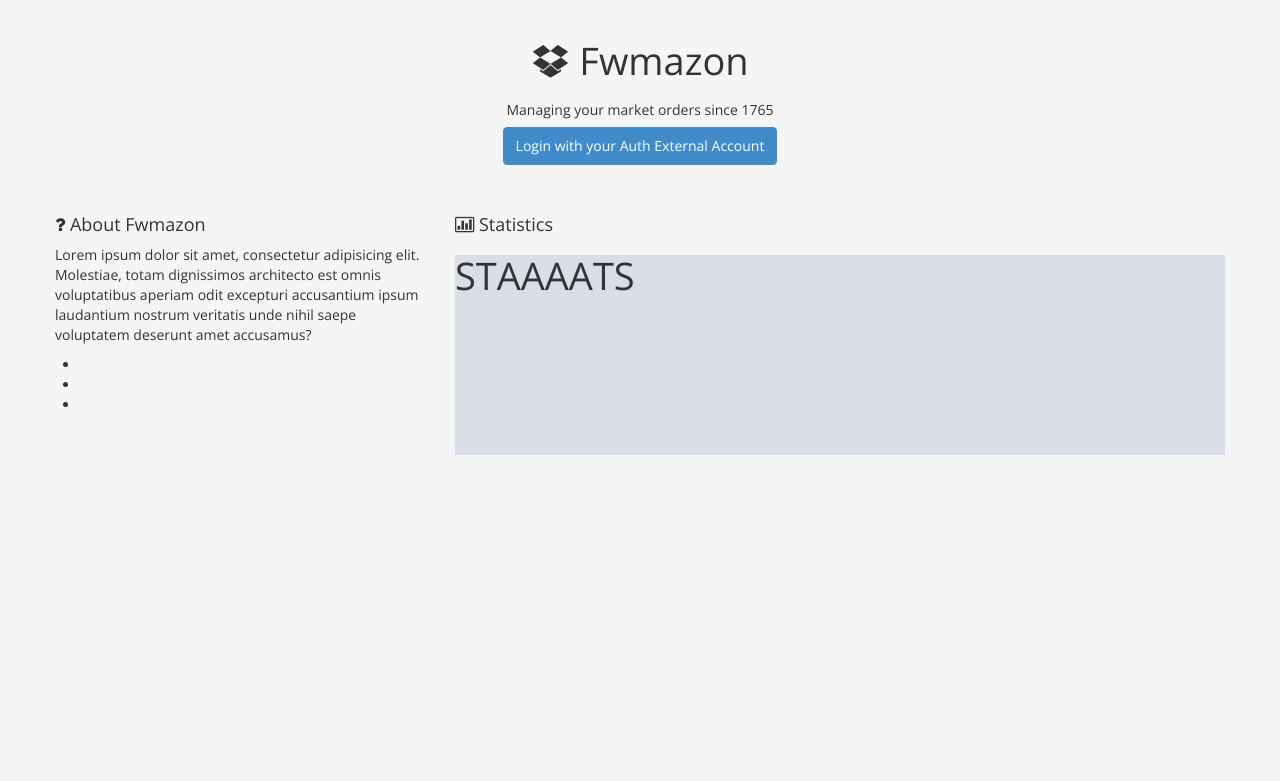
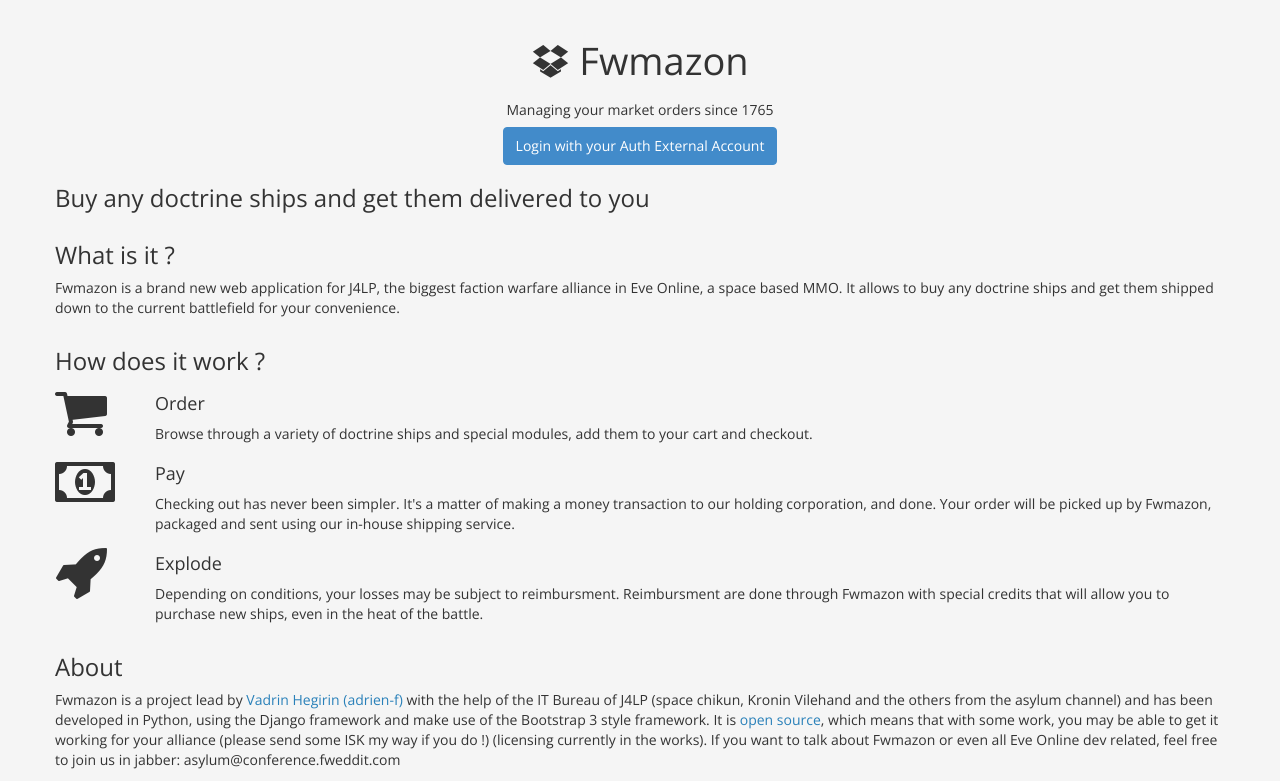
Before and after one commit to J4LP/fwmazon, a Django app: template templates/home/index.html in a window 1280 px wide. Shown: the part 50-831 px from the top of the page. Before the commit the page ends 505 px from the top, so only its background shows below. Run offline with Django 3.2, Linux system fonts and the light colour scheme; the template is opened without the code that fills it, so the values that code supplies are empty; some libraries are stand-ins or nearby versions.

Commit message:
Use template from fwmazon-landing

```diff
--- a/templates/home/index.html
+++ b/templates/home/index.html
@@ -10,23 +10,46 @@
             <a href="/login" id="login" class="btn btn-primary">Login with your Auth External Account</a>
         {% endif %}
     </div>
-    <div id="about">
+    <div class="splash visible-lg">
+        <h3 class="splash-header">Buy any doctrine ships and get them delivered to you</h3>
+    </div>
+    <div class="container content">
         <div class="row">
-            <div class="col col-lg-4">
-                <h4><i class="icon-question"></i> About Fwmazon</h4>
-                <p>Lorem ipsum dolor sit amet, consectetur adipisicing elit. Molestiae, totam dignissimos architecto est omnis voluptatibus aperiam odit excepturi accusantium ipsum laudantium nostrum veritatis unde nihil saepe voluptatem deserunt amet accusamus?</p>
-                <ul>
-                    <li></li>
-                    <li></li>
-                    <li></li>
-                </ul>
+            <div class="col col-lg-12">
+                <h3>What is it ?</h3>
+                <p>Fwmazon is a brand new web application for J4LP, the biggest faction warfare alliance in Eve Online, a space based MMO. It allows to buy any doctrine ships and get them shipped down to the current battlefield for your convenience.</p>
             </div>
-            <div class="col col-lg-8">
-                <h4><i class="icon-bar-chart"></i> Statistics</h4>
-                <div id="stats"><h1>STAAAATS</h1></div>
+            <div class="col col-lg-12">
+                <h3>How does it work ?</h3>
+                <div class="row">
+                    <div class="col col-lg-1 content-icon">
+                        <i class="icon-shopping-cart icon-4x"></i>
+                    </div>
+                    <div class="col col-lg-11">
+                        <h4>Order</h4>
+                        <p>Browse through a variety of doctrine ships and special modules, add them to your cart and checkout.</p>
+                    </div>
+                    <div class="col col-lg-1 content-icon">
+                        <i class="icon-money icon-4x"></i>
+                    </div>
+                    <div class="col col-lg-11">
+                        <h4>Pay</h4>
+                        <p>Checking out has never been simpler. It's a matter of making a money transaction to our holding corporation, and done. Your order will be picked up by Fwmazon, packaged and sent using our in-house shipping service.</p>
+                    </div>
+                    <div class="col col-lg-1 content-icon">
+                        <i class="icon-rocket icon-4x"></i>
+                    </div>
+                    <div class="col col-lg-11">
+                        <h4>Explode</h4>
+                        <p>Depending on conditions, your losses may be subject to reimbursment. Reimbursment are done through Fwmazon with special credits that will allow you to purchase new ships, even in the heat of the battle.</p>
+                    </div>
+                </div>
+            </div>
+            <div class="col col-lg-12">
+                <h3>About</h3>
+                <p>Fwmazon is a project lead by <a href="http://github.com/adrien-f">Vadrin Hegirin (adrien-f)</a> with the help of the IT Bureau of J4LP (space chikun, Kronin Vilehand and the others from the asylum channel) and has been developed in Python, using the Django framework and make use of the Bootstrap 3 style framework. It is <a href="https://github.com/J4LP/fwmazon">open source</a>, which means that with some work, you may be able to get it working for your alliance (please send some ISK my way if you do !) (licensing currently in the works). If you want to talk about Fwmazon or even all Eve Online dev related, feel free to join us in jabber: asylum@conference.fweddit.com</p>
             </div>
         </div>
     </div>
 
-
 {% endblock %}
```
